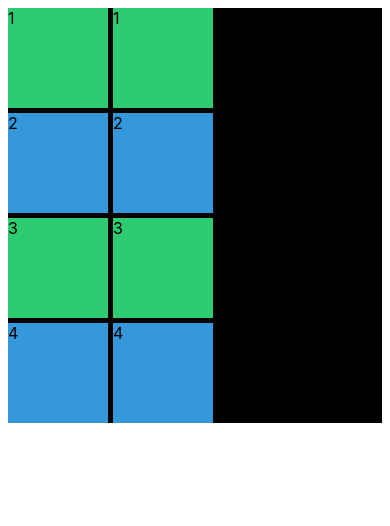
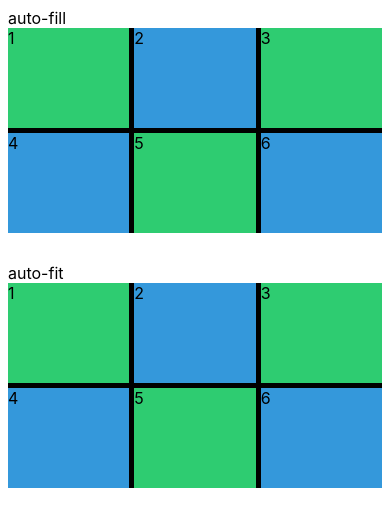
Before and after one commit to snoop2head/scss_practice, a plain HTML site: page index.html in a window 390 px wide. Drawn offline with Linux system fonts and the light colour scheme.

Commit message:
grid-auto-fit & grid-auto-fill for responsive design

```diff
--- a/index.html
+++ b/index.html
@@ -7,15 +7,26 @@
     <title>Sexy CSS</title>
   </head>
   <body>
+    auto-fill
     <div class="grid">
       <div class="items">1</div>
       <div class="items">2</div>
       <div class="items">3</div>
       <div class="items">4</div>
+      <div class="items">5</div>
+      <div class="items">6</div>
+    </div>
+    auto-fit
+    <div class="grid">
       <div class="items">1</div>
       <div class="items">2</div>
       <div class="items">3</div>
       <div class="items">4</div>
+      <div class="items">5</div>
+      <div class="items">6</div>
+    </div>
+
+
     </div>
   </body>
 </html>
--- a/src/styles.css
+++ b/src/styles.css
@@ -7,10 +7,8 @@
   background: black;
   display: grid;
   gap: 5px;
-  grid-template-columns: repeat(10, minmax(100px, 1fr));
-  grid-template-rows: repeat(4, 100px);
-  grid-auto-flow: column;
-  grid-auto-columns: 100px;
+  grid-auto-rows: 100px;
+  margin-bottom: 30px;
 }
 
 .items:nth-child(odd) {
@@ -20,3 +18,11 @@
 .items:nth-child(even) {
   background-color: #3498db;
 }
+
+.grid:first-child {
+  grid-template-columns: repeat(auto-fill, minmax(100px, 1fr));
+}
+
+.grid:last-child {
+  grid-template-columns: repeat(auto-fit, minmax(100px, 1fr));
+}
```
Also changed, not shown: README.md, image-20200320104021491.png (added), image-20200320104237520.png (added), image-20200320104321918.png (added), image-20200320104612168.png (added).
